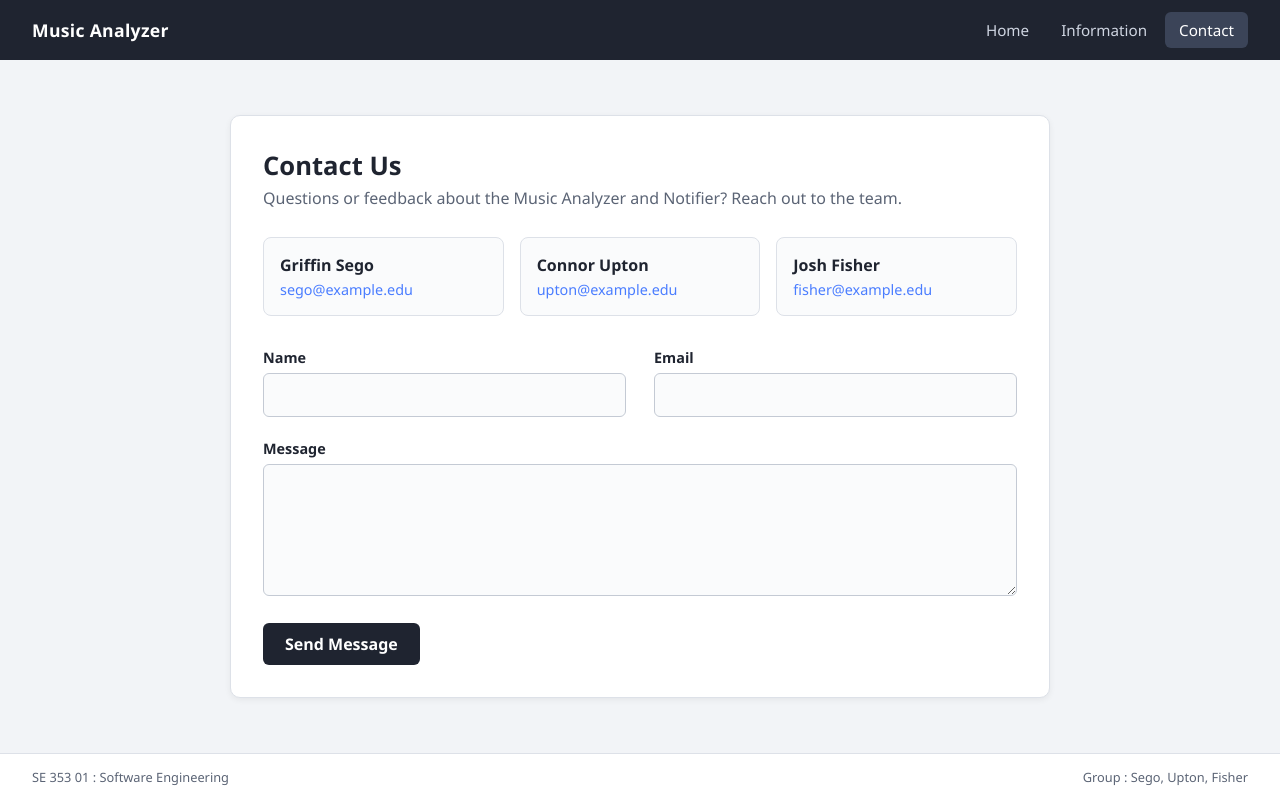
After one commit to Sp1der145/SE353_MusicAnalyzerAndNotifier, a PHP site: page /maan/contact.html in a window 1280 px wide. The commit adds this page. Run offline with PHP 8.4, Linux system fonts and the light colour scheme.

Commit message:
fixed index.html and added contact.html

```diff
--- /dev/null
+++ b/contact.html
@@ -0,0 +1,82 @@
+<!DOCTYPE html>
+<html lang="en">
+
+<head>
+    <meta charset="UTF-8">
+    <meta name="viewport" content="width=device-width, initial-scale=1">
+    <title>Music Analyzer – Contact</title>
+    <link rel="stylesheet" href="css/style.css">
+</head>
+
+<body>
+    <header class="topbar">
+        <span class="brand">Music Analyzer</span>
+        <nav>
+            <a href="index.html">Home</a>
+            <a href="stats.html">Information</a>
+            <a href="contact.html" aria-current="page">Contact</a>
+        </nav>
+    </header>
+
+    <main>
+        <section class="panel">
+            <h1>Contact Us</h1>
+            <p class="sub">Questions or feedback about the Music Analyzer and Notifier? Reach out to the team.</p>
+
+            <div class="team">
+                <div class="member">
+                    <strong>Griffin Sego</strong>
+                    <a href="mailto:crupton23@my.trine.edu">sego@example.edu</a>
+                </div>
+                <div class="member">
+                    <strong>Connor Upton</strong>
+                    <a href="mailto:gcsego23@my.trine.edu">upton@example.edu</a>
+                </div>
+                <div class="member">
+                    <strong>Josh Fisher</strong>
+                    <a href="mailto:jsfisher23@my.trine.edu">fisher@example.edu</a>
+                </div>
+            </div>
+
+            <form class="options contact-form" id="contact-form">
+                <div class="option">
+                    <label for="name">Name</label>
+                    <input type="text" id="name" name="name" required>
+                </div>
+
+                <div class="option">
+                    <label for="email">Email</label>
+                    <input type="email" id="email" name="email" required>
+                </div>
+
+                <div class="option full">
+                    <label for="message">Message</label>
+                    <textarea id="message" name="message" rows="5" required></textarea>
+                </div>
+
+                <div class="option full">
+                    <button type="submit">Send Message</button>
+                </div>
+            </form>
+        </section>
+    </main>
+
+    <footer>
+        <span>SE 353 01 : Software Engineering</span>
+        <span>Group : Sego, Upton, Fisher</span>
+    </footer>
+
+    <script>
+        // No backend yet: open the user's mail app with the message filled in.
+        const TEAM_EMAIL = 'fisher@example.edu';
+        document.getElementById('contact-form').addEventListener('submit', (e) => {
+            e.preventDefault();
+            const f = e.target;
+            const subject = `Music Analyzer feedback from ${f.name.value}`;
+            const body = `${f.message.value}\n\nReply to: ${f.email.value}`;
+            location.href = `mailto:${TEAM_EMAIL}?subject=${encodeURIComponent(subject)}&body=${encodeURIComponent(body)}`;
+        });
+    </script>
+</body>
+
+</html>
--- a/css/style.css
+++ b/css/style.css
@@ -225,6 +225,75 @@ footer {
     vertical-align: middle;
 }
 
+/* Contact page */
+.team {
+    display: grid;
+    grid-template-columns: repeat(auto-fit, minmax(180px, 1fr));
+    gap: 16px;
+    margin-bottom: 32px;
+}
+
+.member {
+    padding: 16px;
+    border: 1px solid #dde1e8;
+    border-radius: 8px;
+    background: #fafbfc;
+    display: flex;
+    flex-direction: column;
+    gap: 4px;
+}
+
+.member a {
+    color: #4a7dff;
+    text-decoration: none;
+    font-size: .9rem;
+    overflow-wrap: anywhere;
+}
+
+.member a:hover {
+    text-decoration: underline;
+}
+
+.option.full {
+    grid-column: 1 / -1;
+}
+
+.option input,
+.option textarea {
+    width: 100%;
+    padding: 10px 12px;
+    font: inherit;
+    border: 1px solid #c4cad4;
+    border-radius: 6px;
+    background: #fafbfc;
+}
+
+.option textarea {
+    resize: vertical;
+}
+
+.option input:focus,
+.option textarea:focus {
+    outline: 2px solid #4a7dff;
+    outline-offset: 1px;
+    border-color: #4a7dff;
+}
+
+.contact-form button {
+    padding: 10px 22px;
+    font: inherit;
+    font-weight: 600;
+    color: #fff;
+    background: #1f2430;
+    border: none;
+    border-radius: 6px;
+    cursor: pointer;
+}
+
+.contact-form button:hover {
+    background: #3b4458;
+}
+
 @media (max-width: 600px) {
     .topbar {
         padding: 0 16px;
--- a/stats.html
+++ b/stats.html
@@ -12,9 +12,9 @@
     <header class="topbar">
         <span class="brand">Music Analyzer</span>
         <nav>
-            <a href="#information">Information</a>
             <a href="index.html">Home</a>
-            <a href="#contact">Contact</a>
+            <a href="stats.html">Information</a>
+            <a href="contact.html">Contact</a>
         </nav>
     </header>
 
```
Also changed, not shown: index.html (+22 -64 lines).
